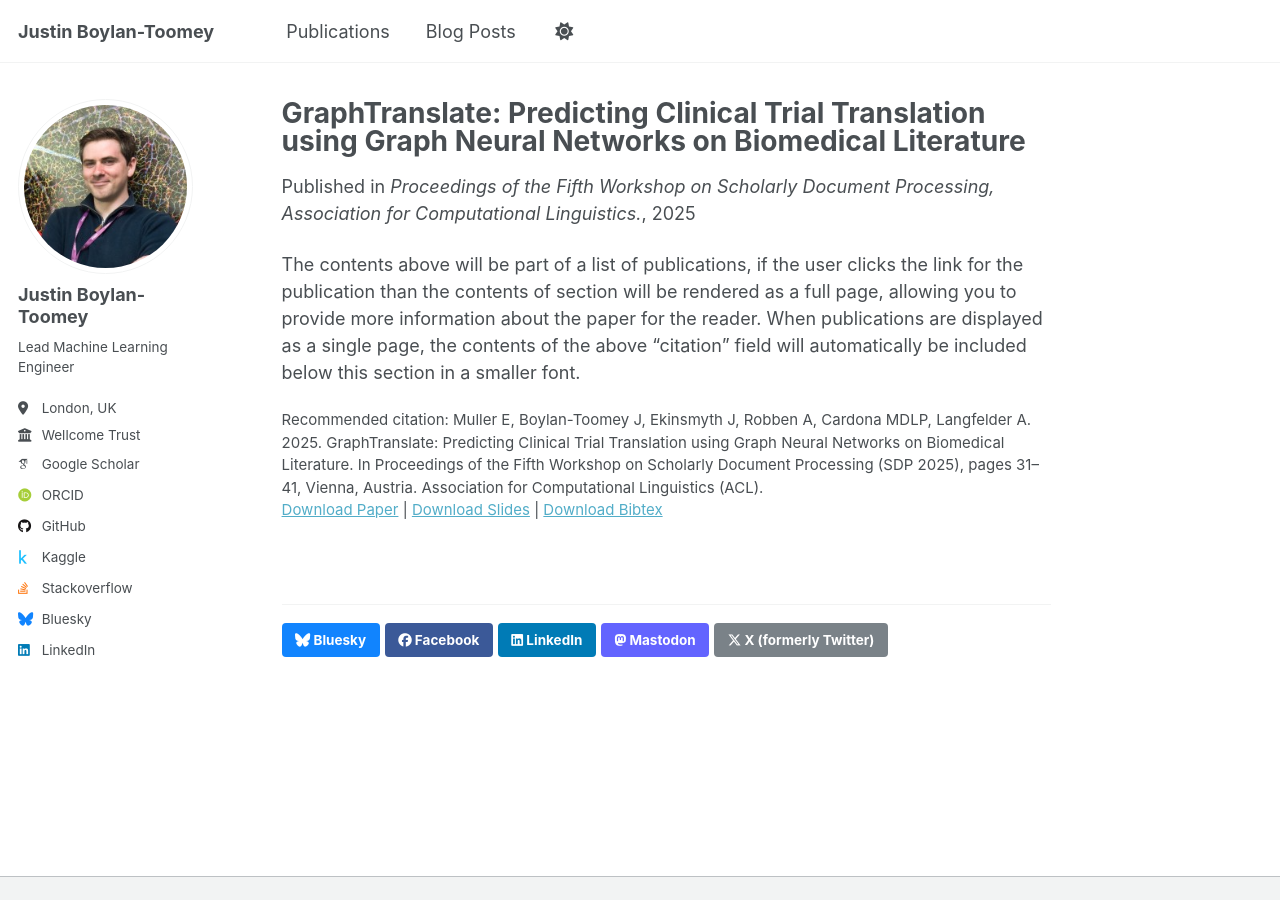
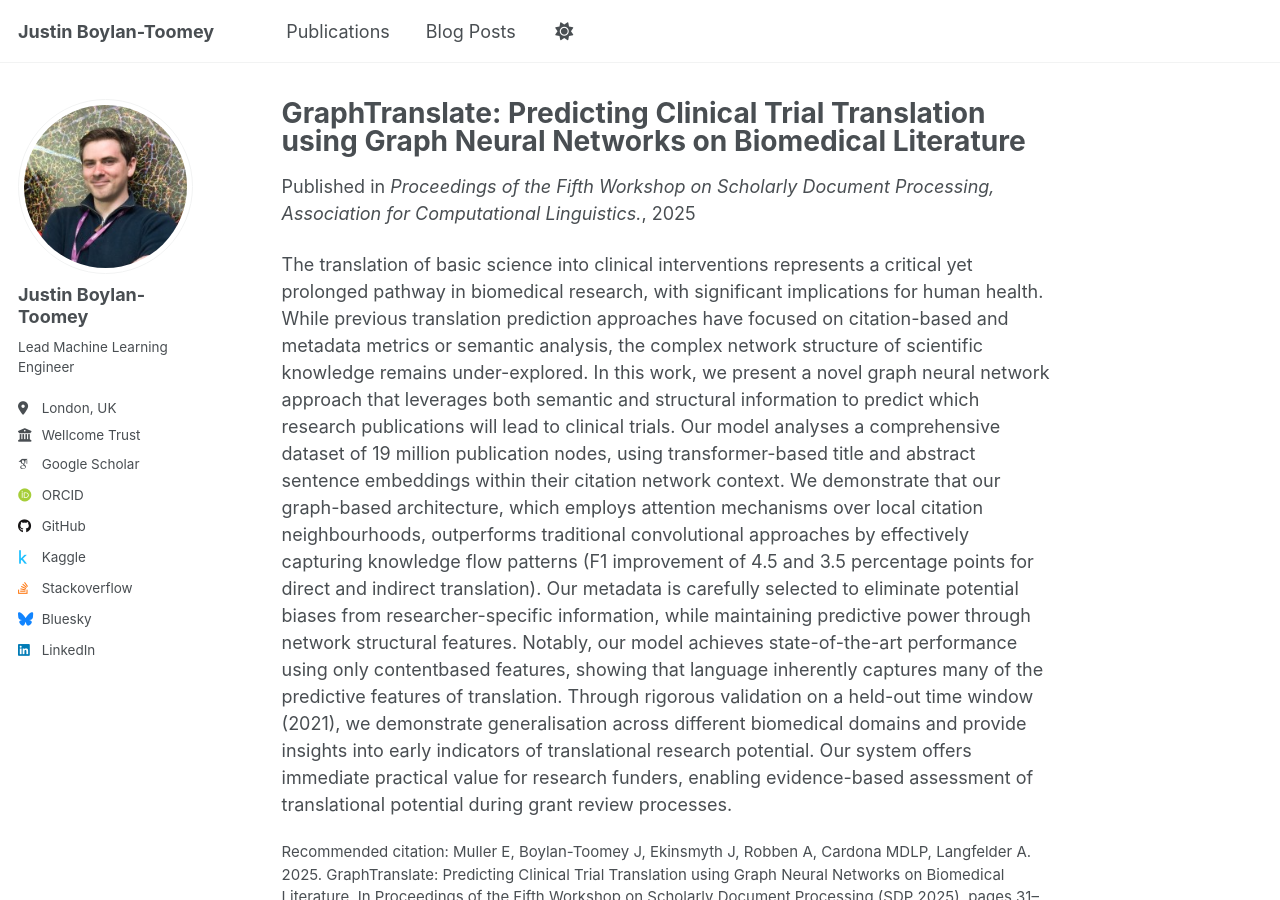
Before and after one commit to justinbt1/justinbt1.github.io, a Jekyll site: the page built from _publications/2009-10-01-paper-title-number-1.md, in a window 1280 px wide and 900 px high. Built offline with Jekyll 4.4.1, drawn with Linux system fonts in a browser that asks for light colours; some web fonts are replaced; a script that is not in the unit is left out.

Commit message:
Updated gt pub

```diff
--- a/_publications/2009-10-01-paper-title-number-1.md
+++ b/_publications/2009-10-01-paper-title-number-1.md
@@ -3,7 +3,7 @@
 collection: publications
 category: manuscripts
 permalink: /publication/2009-10-01-paper-title-number-1
-excerpt: 'A novel graph neural network that leverages both semantic and structural information to predict which research publications will lead to clinical trials.'
+excerpt: 'A novel graph neural network that leverages both semantic and structural information to predict which research publications will lead to clinical trials. Our model analyses a comprehensive dataset of 19 million publication nodes, using transformer-based title and abstract sentence embeddings within their citation network context. Our graph-based architecture, which employs attention mechanisms over local citation neighbourhoods, outperforms traditional convolutional approaches by effectively capturing knowledge flow patterns. Our metadata is carefully selected to eliminate potential biases from researcher-specific information, while maintaining predictive power through network structural features.'
 date: 2025-07-01
 venue: 'Proceedings of the Fifth Workshop on Scholarly Document Processing, Association for Computational Linguistics.'
 slidesurl: 'https://academicpages.github.io/files/slides1.pdf'
@@ -11,4 +11,25 @@
 bibtexurl: 'https://academicpages.github.io/files/bibtex1.bib'
 citation: 'Muller E, Boylan-Toomey J, Ekinsmyth J, Robben A, Cardona MDLP, Langfelder A. 2025. GraphTranslate: Predicting Clinical Trial Translation using Graph Neural Networks on Biomedical Literature. In Proceedings of the Fifth Workshop on Scholarly Document Processing (SDP 2025), pages 31–41, Vienna, Austria. Association for Computational Linguistics (ACL).'
 ---
-The contents above will be part of a list of publications, if the user clicks the link for the publication than the contents of section will be rendered as a full page, allowing you to provide more information about the paper for the reader. When publications are displayed as a single page, the contents of the above "citation" field will automatically be included below this section in a smaller font.
+The translation of basic science into clinical interventions represents a critical yet prolonged
+pathway in biomedical research, with significant implications for human health. While previous translation prediction approaches have
+focused on citation-based and metadata metrics or semantic analysis, the complex network structure of scientific knowledge remains
+under-explored. In this work, we present
+a novel graph neural network approach that
+leverages both semantic and structural information to predict which research publications
+will lead to clinical trials. Our model analyses a comprehensive dataset of 19 million
+publication nodes, using transformer-based title and abstract sentence embeddings within
+their citation network context. We demonstrate
+that our graph-based architecture, which employs attention mechanisms over local citation
+neighbourhoods, outperforms traditional convolutional approaches by effectively capturing
+knowledge flow patterns (F1 improvement of
+4.5 and 3.5 percentage points for direct and
+indirect translation). Our metadata is carefully selected to eliminate potential biases from
+researcher-specific information, while maintaining predictive power through network structural features. Notably, our model achieves
+state-of-the-art performance using only contentbased features, showing that language inherently captures many of the predictive features
+of translation. Through rigorous validation on a
+held-out time window (2021), we demonstrate
+generalisation across different biomedical domains and provide insights into early indicators of translational research potential. Our
+system offers immediate practical value for
+research funders, enabling evidence-based assessment of translational potential during grant
+review processes.
```
